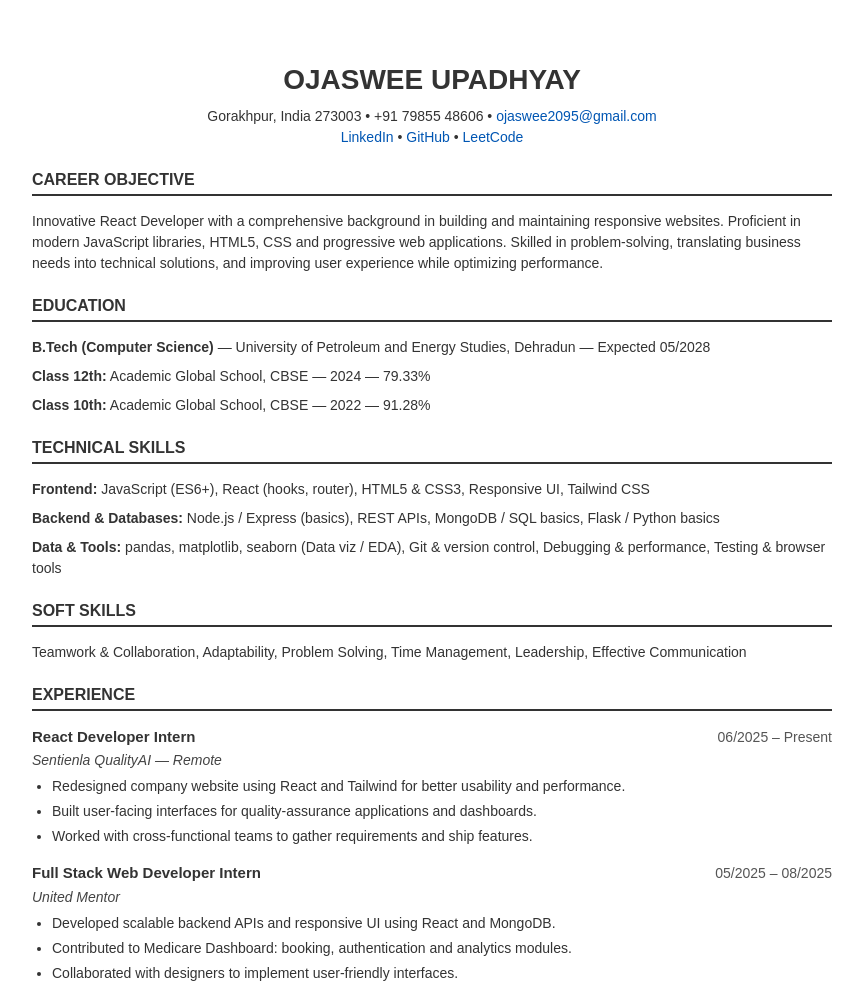
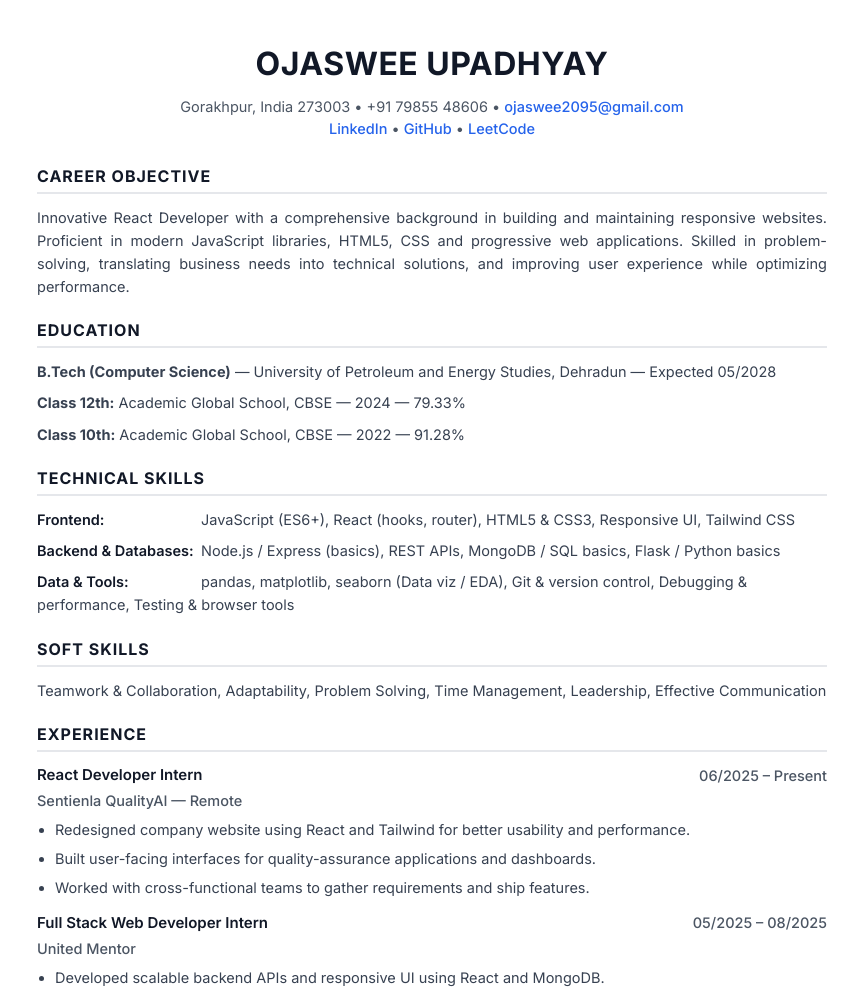
Before and after one commit to Ojas2095/My-Portfolio, a website: page Resume_Ojaswee_Upadhyay.html in a window 1280 px wide. Shown: the top 992 px of the page, without its empty margins (208-1071 px from the left). Drawn offline with Linux system fonts and the light colour scheme.

Commit message:
Enhance resume design and update PDF

```diff
--- a/Resume_Ojaswee_Upadhyay.html
+++ b/Resume_Ojaswee_Upadhyay.html
@@ -5,109 +5,157 @@
     <meta charset="UTF-8">
     <meta name="viewport" content="width=device-width, initial-scale=1.0">
     <title>Ojaswee Upadhyay - Resume</title>
+    <link href="https://fonts.googleapis.com/css2?family=Inter:wght@400;500;600;700&display=swap" rel="stylesheet">
     <style>
+        * {
+            box-sizing: border-box;
+            margin: 0;
+            padding: 0;
+        }
+
         body {
-            font-family: 'Arial', sans-serif;
+            font-family: 'Inter', sans-serif;
             line-height: 1.5;
-            color: #333;
-            max-width: 800px;
+            color: #111827;
+            max-width: 850px;
             margin: 0 auto;
-            padding: 40px 20px;
+            padding: 40px 30px;
             background-color: #fff;
         }
 
+        header {
+            text-align: center;
+            margin-bottom: 24px;
+        }
+
         h1 {
-            font-size: 28px;
-            margin-bottom: 5px;
-            text-transform: uppercase;
-            text-align: center;
+            font-size: 32px;
+            font-weight: 700;
+            margin-bottom: 8px;
+            letter-spacing: 0.5px;
+            color: #111827;
         }
 
         .contact-info {
-            text-align: center;
-            margin-bottom: 20px;
-            font-size: 14px;
+            font-size: 14.5px;
+            color: #4b5563;
         }
 
         .contact-info a {
-            color: #0056b3;
+            color: #2563eb;
             text-decoration: none;
+            font-weight: 500;
+        }
+
+        .contact-info a:hover {
+            text-decoration: underline;
+        }
+
+        section {
+            margin-bottom: 20px;
         }
 
         h2 {
             font-size: 16px;
+            font-weight: 700;
             text-transform: uppercase;
-            border-bottom: 2px solid #333;
-            padding-bottom: 2px;
-            margin-top: 20px;
-            margin-bottom: 15px;
+            letter-spacing: 1px;
+            color: #111827;
+            border-bottom: 2px solid #e5e7eb;
+            padding-bottom: 4px;
+            margin-bottom: 12px;
         }
 
         .item-header {
             display: flex;
             justify-content: space-between;
-            align-items: baseline;
-            margin-bottom: 2px;
+            align-items: flex-end;
+            margin-bottom: 4px;
         }
 
         .item-title {
-            font-weight: bold;
+            font-weight: 600;
             font-size: 15px;
+            color: #111827;
         }
 
         .item-subtitle {
-            font-style: italic;
-            font-size: 14px;
-            color: #444;
-            margin-bottom: 5px;
+            font-weight: 500;
+            font-size: 14.5px;
+            color: #4b5563;
+            margin-bottom: 6px;
         }
 
         .item-date {
-            font-size: 14px;
-            color: #555;
+            font-weight: 500;
+            font-size: 14.5px;
+            color: #4b5563;
             white-space: nowrap;
         }
 
         ul {
-            margin-top: 5px;
-            margin-bottom: 15px;
-            padding-left: 20px;
+            margin-bottom: 12px;
+            padding-left: 18px;
         }
 
         li {
-            margin-bottom: 4px;
-            font-size: 14px;
+            margin-bottom: 6px;
+            font-size: 14.5px;
+            color: #374151;
+            line-height: 1.6;
         }
 
         .skills-list,
         .education-item {
-            font-size: 14px;
+            font-size: 14.5px;
             margin-bottom: 8px;
+            color: #374151;
+            line-height: 1.6;
         }
 
         .skills-category {
-            font-weight: bold;
+            font-weight: 600;
+            color: #111827;
+            width: 160px;
+            display: inline-block;
         }
 
         .project-item {
-            margin-bottom: 15px;
-            font-size: 14px;
+            margin-bottom: 8px;
+            font-size: 14.5px;
+            line-height: 1.6;
+            color: #374151;
+        }
+
+        .project-item strong {
+            color: #111827;
+            font-weight: 600;
         }
 
         p {
-            font-size: 14px;
-            margin-top: 0;
-            margin-bottom: 15px;
+            font-size: 14.5px;
+            color: #374151;
+            line-height: 1.6;
+            margin-bottom: 12px;
+            text-align: justify;
+        }
+
+        .experience-entry {
+            margin-bottom: 16px;
         }
 
         @media print {
             body {
-                padding: 0;
+                padding: 10px 0;
             }
 
             a {
                 text-decoration: none;
                 color: #000;
+            }
+
+            h2 {
+                border-bottom: 2px solid #000;
             }
         }
     </style>
```
Also changed, not shown: 1 other file.
